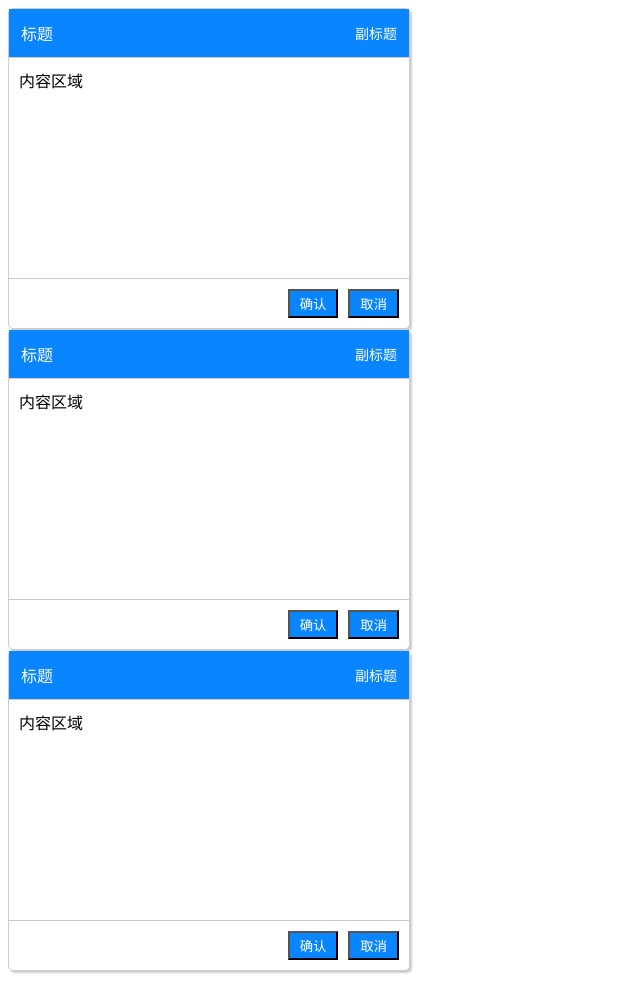
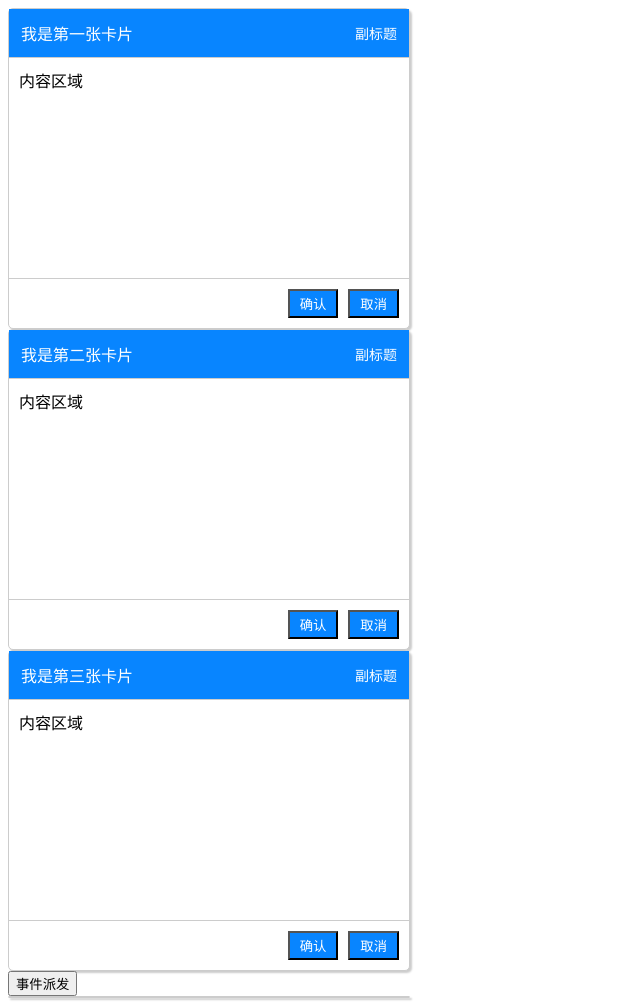
Before and after one commit to XavierElco/JS-Learn, a React (Vite) app in the folder react/react-basic/react-demo/: page / in a window 1280 px wide. Shown: the whole page, without its empty margins (0-640 px from the left). Before the commit the page ends 979 px from the top, so only its background shows below. Built offline with nearby package versions, Linux system fonts and the light colour scheme.

Commit message:
父子组件，兄弟组件通讯

```diff
--- a/react/react-basic/react-demo/src/App.tsx
+++ b/react/react-basic/react-demo/src/App.tsx
@@ -1,13 +1,20 @@
 
 import Card from './components/Card'
+import Test from './components/Test'
+import Test2 from './components/Test2'
 import './App.css'
 
+const fn = (params: string) => {
+  console.log("孩子组件传给父母组件", params)
+}
 function App() {
   return (
     <>
-      <Card></Card>
-      <Card></Card>
-      <Card></Card>
+      <Card callBack={fn} title="我是第一张卡片"></Card>
+      <Card title="我是第二张卡片"></Card>
+      <Card title="我是第三张卡片"></Card>
+      <Test></Test>
+      <Test2></Test2>
     </>
   )
 }
--- a/react/react-basic/react-demo/src/components/Card/index.tsx
+++ b/react/react-basic/react-demo/src/components/Card/index.tsx
@@ -1,20 +1,28 @@
 import './index.css'
 import '../Message'
 
-export default function Card() {
+
+interface PropsType {
+    title?: string;
+    callBack?: (params: string) => void
+}
+
+const  Card: React.FC<PropsType> = (props) => {
 return (
     <div className='card'>
     <header>
-        <div>标题</div>
+        <div>{props.title}</div>
         <div>副标题</div>
     </header>
     <main>
         内容区域
     </main>
     <footer>
-        <button onClick={(() => window.onShow())}>确认</button>
-        <button>取消</button>
+        <button onClick={() => window.onShow()}>确认</button>
+        <button onClick={() => props.callBack && props.callBack('我来自子组件')}>取消</button>
     </footer>
     </div>
 )
 }
+
+export default Card;
--- /dev/null
+++ b/react/react-basic/react-demo/src/components/Test/index.tsx
@@ -0,0 +1,29 @@
+import React from "react"
+
+
+
+
+const Test: React.FC = () => {
+    const event = new Event('on-Card') // 添加事件
+
+    const clickTap = () => {
+        console.log(event)
+        event.params = {name:'666'}
+        window.dispatchEvent(event) // 派发事件
+    }
+
+    return (
+        <div>
+            <button onClick={clickTap}>事件派发</button>
+        </div>
+    )
+}
+
+// 扩展event类型
+declare global {
+    interface Event {
+        params: any
+    }
+}
+
+export default Test;
--- /dev/null
+++ b/react/react-basic/react-demo/src/components/Test2/index.tsx
@@ -0,0 +1,9 @@
+import '../Card/index.css'
+export default function Test2() {
+//接受参数
+window.addEventListener('on-Card', (e) => {
+    console.log(e.params, '触发了')
+})
+
+return <div className="card"></div>
+}
```
Also changed, not shown: react/react-basic/react-demo/src/components/Test/index.css (added).
